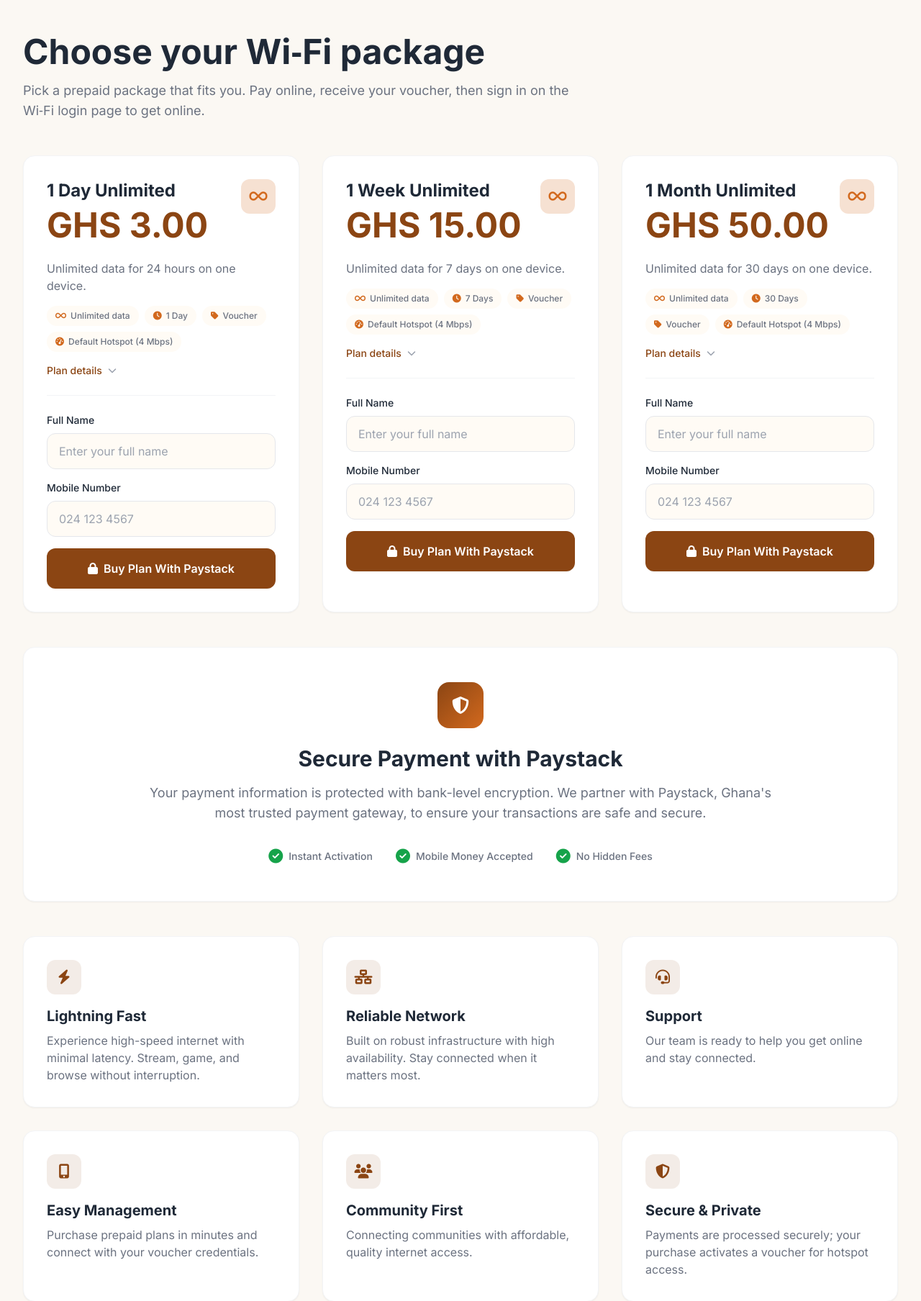
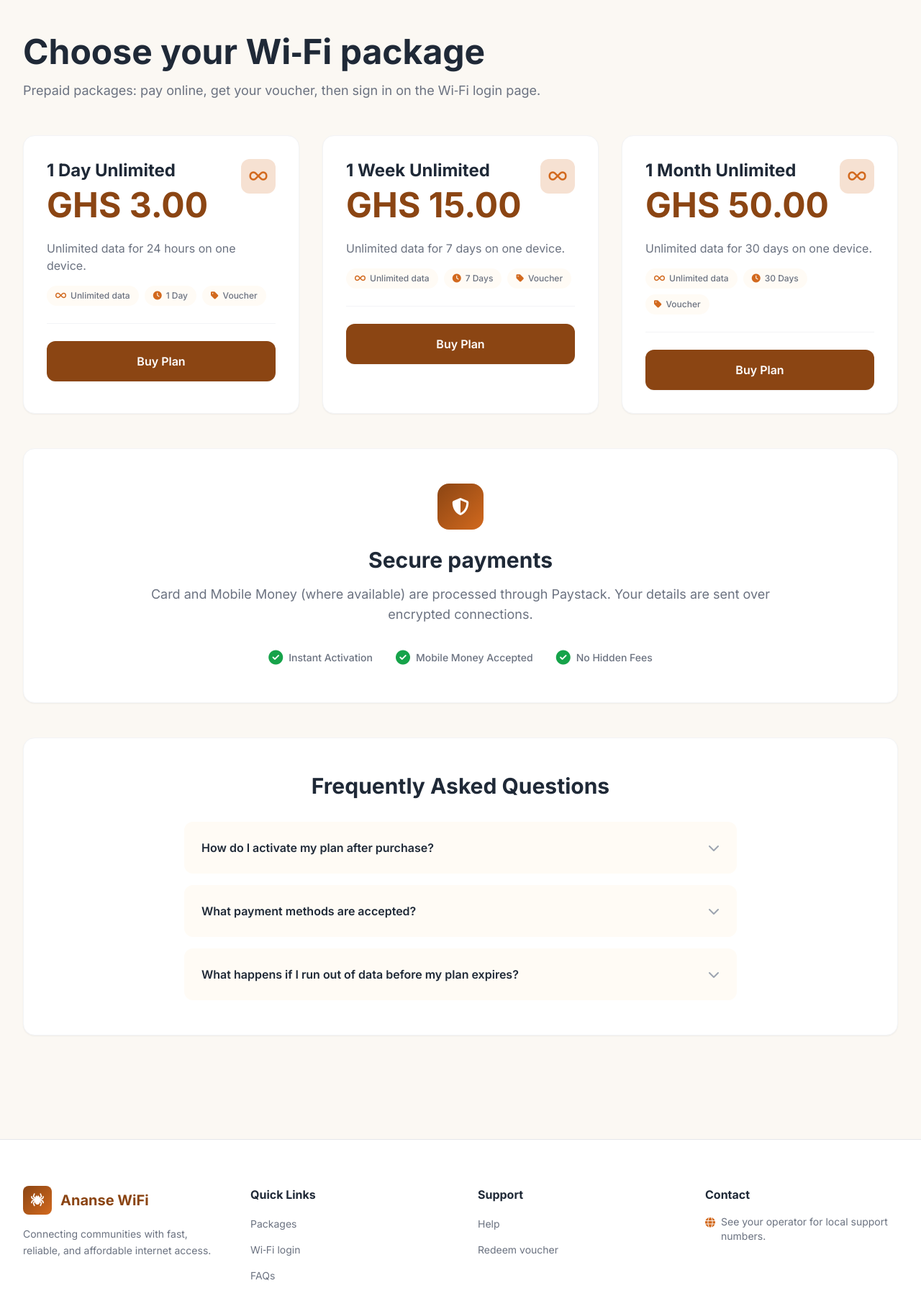
Before and after one commit to sirantho20/anansewifi, a Django app: page /portal/plans/ in a window 1280 px wide. Shown: the part 126-1934 px from the top of the page at 72% size. Run offline with Django 4.2, Linux system fonts and the light colour scheme; data comes from the database, SQL or seed files in the repository; parts of the project's set-up code (start-up, migrations or seed data) failed here and were passed over.

Commit message:
Plans page: model cleanup, view context, and template updates
Made-with: Cursor

```diff
--- a/plans/models.py
+++ b/plans/models.py
@@ -177,9 +177,6 @@ class Plan(BaseModel):
                 raw.append({"icon": "clock", "label": dlabel})
 
         raw.append({"icon": "tag", "label": self.get_billing_type_display()})
-        speed = self.speed_badge_label()
-        if speed:
-            raw.append({"icon": "gauge-high", "label": speed})
         if self.concurrent_device_limit > 1:
             n = self.concurrent_device_limit
             raw.append({"icon": "mobile-screen", "label": f"Up to {n} devices"})
--- a/portal/views.py
+++ b/portal/views.py
@@ -130,6 +130,9 @@ def purchase_start_view(request):
     plan_id = request.POST.get("plan_id", "")
     full_name = request.POST.get("full_name", "").strip()
     mobile = request.POST.get("mobile", "").strip()
+    if not full_name or not mobile:
+        messages.error(request, "Please enter your full name and mobile number.")
+        return redirect("portal:packages")
     plan = get_object_or_404(Plan, id=plan_id, is_active=True)
     try:
         callback_url = request.build_absolute_uri(reverse("portal:purchase-callback"))
--- a/templates/portal/includes/plan_card.html
+++ b/templates/portal/includes/plan_card.html
@@ -44,37 +44,34 @@
           </span>
         {% endfor %}
       </div>
-      <details class="mt-4 group">
-        <summary class="text-sm font-medium text-primary cursor-pointer list-none flex items-center gap-2">
-          <span>Plan details</span>
-          <i class="details-chevron fa-solid fa-chevron-down text-textTertiary text-xs transition-transform duration-200" aria-hidden="true"></i>
-        </summary>
-        <dl class="mt-3 space-y-2 text-sm text-textSecondary">
-          {% for row in plan.plan_detail_lines %}
-            <div class="flex flex-col sm:flex-row sm:gap-2">
-              <dt class="font-medium text-textPrimary shrink-0">{{ row.label }}</dt>
-              <dd>{{ row.value }}</dd>
-            </div>
-          {% endfor %}
-        </dl>
-      </details>
     </div>
 
-    <form action="{% url 'portal:purchase-start' %}" method="post" class="space-y-4">
+    <form action="{% url 'portal:purchase-start' %}" method="post" class="space-y-4 plan-purchase-form">
       {% csrf_token %}
       <input type="hidden" name="plan_id" value="{{ plan.id }}">
+      <div class="plan-purchase-step1">
+        <button type="button" class="plan-purchase-reveal w-full bg-primary hover:bg-primary/90 text-white font-semibold py-4 px-6 rounded-xl transition-all duration-200 flex items-center justify-center gap-2 {% if plan.is_featured %}shadow-md hover:shadow-lg{% else %}shadow-sm hover:shadow-md{% endif %} min-h-[52px]" data-purchase-reveal
+          aria-expanded="false" aria-controls="plan-purchase-panel-{{ plan.id }}">
+          Buy Plan
+        </button>
+      </div>
+      <div class="plan-purchase-panel hidden space-y-4" id="plan-purchase-panel-{{ plan.id }}" role="region" aria-label="Your details for this package" data-purchase-panel>
         <div>
           <label for="full_name_{{ plan.id }}" class="block text-sm font-medium text-textPrimary mb-2">Full Name</label>
-        <input type="text" id="full_name_{{ plan.id }}" name="full_name" required autocomplete="name" class="w-full px-4 py-3 bg-surfaceLight border border-border rounded-xl focus:outline-none focus:ring-2 focus:ring-primary focus:border-transparent text-textPrimary placeholder-textTertiary transition-all" placeholder="Enter your full name">
+          <input type="text" id="full_name_{{ plan.id }}" name="full_name" data-purchase-name autocomplete="name" class="w-full px-4 py-3 bg-surfaceLight border border-border rounded-xl focus:outline-none focus:ring-2 focus:ring-primary focus:border-transparent text-textPrimary placeholder-textTertiary transition-all" placeholder="Enter your full name">
         </div>
         <div>
           <label for="mobile_{{ plan.id }}" class="block text-sm font-medium text-textPrimary mb-2">Mobile Number</label>
-        <input type="tel" id="mobile_{{ plan.id }}" name="mobile" required autocomplete="tel" inputmode="tel" class="w-full px-4 py-3 bg-surfaceLight border border-border rounded-xl focus:outline-none focus:ring-2 focus:ring-primary focus:border-transparent text-textPrimary placeholder-textTertiary transition-all" placeholder="024 123 4567">
+          <input type="tel" id="mobile_{{ plan.id }}" name="mobile" data-purchase-mobile autocomplete="tel" inputmode="tel" class="w-full px-4 py-3 bg-surfaceLight border border-border rounded-xl focus:outline-none focus:ring-2 focus:ring-primary focus:border-transparent text-textPrimary placeholder-textTertiary transition-all" placeholder="024 123 4567">
         </div>
-      <button type="submit" class="w-full bg-primary hover:bg-primary/90 text-white font-semibold py-4 px-6 rounded-xl transition-all duration-200 flex items-center justify-center gap-2 {% if plan.is_featured %}shadow-md hover:shadow-lg{% else %}shadow-sm hover:shadow-md{% endif %} min-h-[52px]">
+        <div class="flex flex-col sm:flex-row gap-3">
+          <button type="button" class="order-2 sm:order-1 w-full sm:flex-1 text-textSecondary font-medium py-3 px-4 rounded-xl border border-borderLight hover:bg-surfaceLight transition-colors" data-purchase-cancel>Cancel</button>
+          <button type="submit" class="order-1 sm:order-2 w-full sm:flex-[2] bg-primary hover:bg-primary/90 text-white font-semibold py-4 px-6 rounded-xl transition-all duration-200 flex items-center justify-center gap-2 {% if plan.is_featured %}shadow-md hover:shadow-lg{% else %}shadow-sm hover:shadow-md{% endif %} min-h-[52px]">
             <i class="fa-solid fa-lock" aria-hidden="true"></i>
-        Buy Plan With Paystack
+            Buy Plan
           </button>
+        </div>
+      </div>
     </form>
   </div>
 </article>
--- a/templates/portal/includes/plans_faq.html
+++ b/templates/portal/includes/plans_faq.html
@@ -14,14 +14,14 @@
           <span>What payment methods are accepted?</span>
           <i class="details-chevron fa-solid fa-chevron-down text-textTertiary transition-transform duration-200" aria-hidden="true"></i>
         </summary>
-        <p class="text-textSecondary text-sm lg:text-base mt-4 leading-relaxed">We accept Mobile Money (MTN, Vodafone, AirtelTigo), debit and credit cards, and bank transfers through Paystack where enabled.</p>
+        <p class="text-textSecondary text-sm lg:text-base mt-4 leading-relaxed">Mobile Money and cards (where your deployment enables Paystack).</p>
       </details>
       <details class="group bg-surfaceLight rounded-xl p-6 cursor-pointer">
         <summary class="flex items-center justify-between font-semibold text-textPrimary list-none">
           <span>What happens if I run out of data before my plan expires?</span>
           <i class="details-chevron fa-solid fa-chevron-down text-textTertiary transition-transform duration-200" aria-hidden="true"></i>
         </summary>
-        <p class="text-textSecondary text-sm lg:text-base mt-4 leading-relaxed">You can purchase another plan or bundle. Remaining validity depends on your plan type; check plan details above for session and idle limits.</p>
+        <p class="text-textSecondary text-sm lg:text-base mt-4 leading-relaxed">You can buy another package. How remaining time and data carry over depends on the package type.</p>
       </details>
     </div>
   </div>
--- a/templates/portal/includes/plans_trust.html
+++ b/templates/portal/includes/plans_trust.html
@@ -3,8 +3,8 @@
     <div class="w-16 h-16 bg-gradient-to-br from-primary to-accent rounded-2xl flex items-center justify-center mx-auto mb-6">
       <i class="fa-solid fa-shield-halved text-white text-2xl" aria-hidden="true"></i>
     </div>
-    <h3 class="text-2xl lg:text-3xl font-bold text-textPrimary mb-4">Secure Payment with Paystack</h3>
-    <p class="text-textSecondary text-base lg:text-lg leading-relaxed mb-8">Your payment information is protected with bank-level encryption. We partner with Paystack, Ghana's most trusted payment gateway, to ensure your transactions are safe and secure.</p>
+    <h3 class="text-2xl lg:text-3xl font-bold text-textPrimary mb-4">Secure payments</h3>
+    <p class="text-textSecondary text-base lg:text-lg leading-relaxed mb-8">Card and Mobile Money (where available) are processed through Paystack. Your details are sent over encrypted connections.</p>
     <div class="flex flex-wrap items-center justify-center gap-6 lg:gap-8">
       <div class="flex items-center gap-2">
         <i class="fa-solid fa-check-circle text-success text-xl" aria-hidden="true"></i>
--- a/templates/portal/plans.html
+++ b/templates/portal/plans.html
@@ -10,7 +10,7 @@
   <section id="page-header" class="mb-8 lg:mb-12">
     <div class="max-w-3xl">
       <h2 class="text-3xl lg:text-4xl xl:text-5xl font-bold text-textPrimary mb-3 lg:mb-4">Choose your Wi‑Fi package</h2>
-      <p class="text-base lg:text-lg text-textSecondary leading-relaxed">Pick a prepaid package that fits you. Pay online, receive your voucher, then sign in on the Wi‑Fi login page to get online.</p>
+      <p class="text-base lg:text-lg text-textSecondary leading-relaxed">Prepaid packages: pay online, get your voucher, then sign in on the Wi‑Fi login page.</p>
     </div>
   </section>
 
@@ -27,11 +27,63 @@
     {% endfor %}
   </section>
 
+  <noscript>
+    <style>
+    #plans-grid .plan-purchase-step1 { display: none !important; }
+    #plans-grid [data-purchase-panel] { display: block !important; }
+    #plans-grid [data-purchase-cancel] { display: none !important; }
+    </style>
+  </noscript>
+
   {% include "portal/includes/plans_trust.html" %}
-  {% include "portal/includes/plans_features.html" %}
   {% include "portal/includes/plans_faq.html" %}
 
 </main>
 
+<script>
+(function () {
+  var grid = document.getElementById("plans-grid");
+  if (!grid) return;
+  function setExpanded(reveal, on) { reveal.setAttribute("aria-expanded", on ? "true" : "false"); }
+  grid.addEventListener("click", function (e) {
+    var r = e.target && e.target.closest && e.target.closest("[data-purchase-reveal]");
+    if (r) {
+      e.preventDefault();
+      var form = r.closest("form");
+      if (!form) return;
+      var step1 = form.querySelector(".plan-purchase-step1");
+      var panel = form.querySelector("[data-purchase-panel]");
+      var nameIn = form.querySelector("[data-purchase-name]");
+      var mobileIn = form.querySelector("[data-purchase-mobile]");
+      if (!step1 || !panel) return;
+      step1.classList.add("hidden");
+      panel.classList.remove("hidden");
+      setExpanded(r, true);
+      if (nameIn) nameIn.setAttribute("required", "required");
+      if (mobileIn) mobileIn.setAttribute("required", "required");
+      if (nameIn) nameIn.focus();
+      return;
+    }
+    var c = e.target && e.target.closest && e.target.closest("[data-purchase-cancel]");
+    if (c) {
+      e.preventDefault();
+      var form2 = c.closest("form");
+      if (!form2) return;
+      var step1b = form2.querySelector(".plan-purchase-step1");
+      var panel2 = form2.querySelector("[data-purchase-panel]");
+      var reveal2 = form2.querySelector("[data-purchase-reveal]");
+      var name2 = form2.querySelector("[data-purchase-name]");
+      var mobile2 = form2.querySelector("[data-purchase-mobile]");
+      if (!step1b || !panel2 || !reveal2) return;
+      panel2.classList.add("hidden");
+      step1b.classList.remove("hidden");
+      setExpanded(reveal2, false);
+      if (name2) { name2.removeAttribute("required"); name2.value = ""; }
+      if (mobile2) { mobile2.removeAttribute("required"); mobile2.value = ""; }
+    }
+  });
+})();
+</script>
+
 {% include "portal/includes/plans_footer.html" %}
 {% endblock %}
```
Lines whose indentation alone changed are shown as unchanged.
